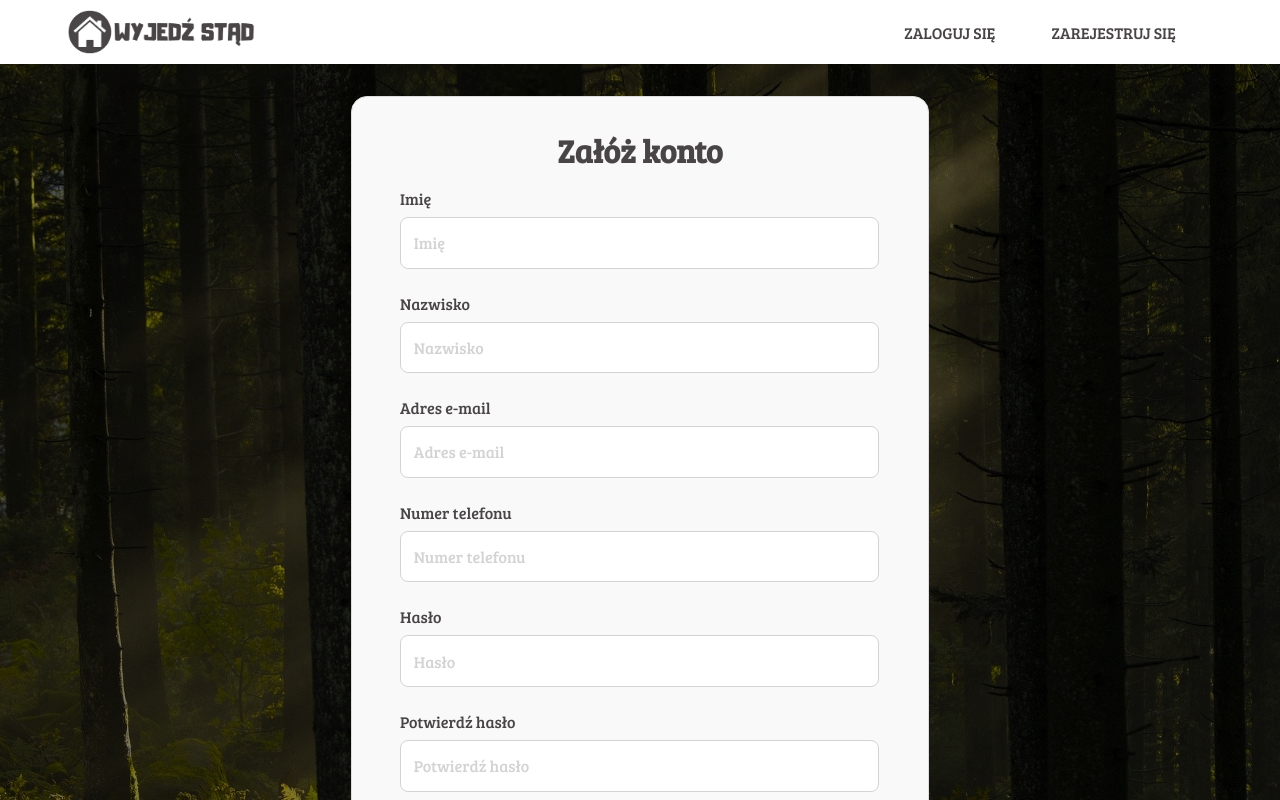
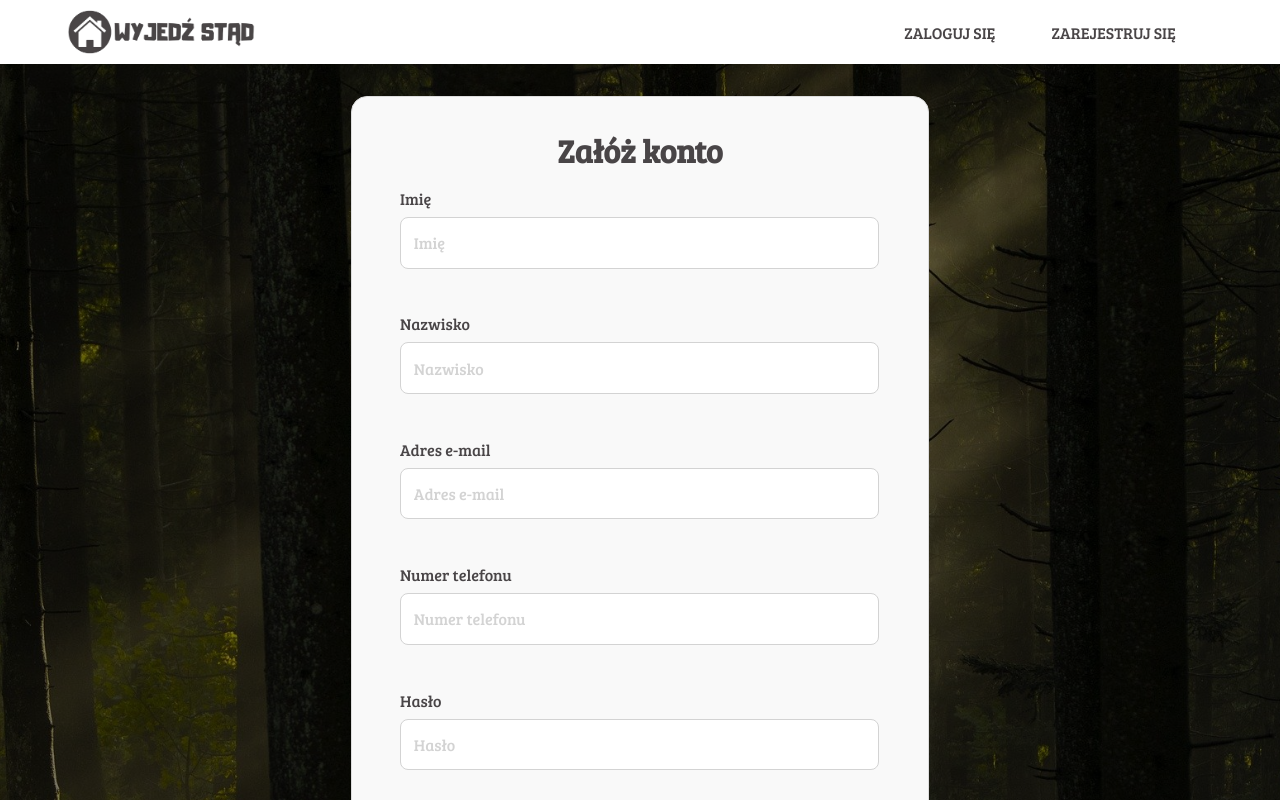
Before and after one commit to afra50/Bazy-Danych, a React (Create React App) app in the folder projekt/: page /SignUp in a window 1280 px wide. Shown: the top 800 px of the page. Built offline with nearby package versions, Linux system fonts and the light colour scheme.

Commit message:
Sign-up form validation

```diff
--- a/projekt/src/components/pages/Sign_up.js
+++ b/projekt/src/components/pages/Sign_up.js
@@ -20,13 +20,21 @@ function SignUp() {
       ...formData,
       [name]: value,
     });
+
+    // Usunięcie błędu, gdy użytkownik zaczyna wpisywać poprawne dane
+    if (errors[name]) {
+      setErrors({
+        ...errors,
+        [name]: "", // Usuwa błąd dla tego pola
+      });
+    }
   };
 
   // Walidacja formularza
   const validateForm = () => {
     const newErrors = {};
 
-    if (!formData.imiw) {
+    if (!formData.imie) {
       newErrors.imie = "Imię jest obowiązkowe";
     }
 
@@ -85,9 +93,11 @@ function SignUp() {
               name="imie"
               value={formData.imie}
               onChange={handleChange}
-              required
+              className={errors.imie ? "input-error" : ""}
             />
-            {errors.imie && <span className="error">{errors.imie}</span>}
+            <span className={errors.imie ? "error error-active" : "error"}>
+              {errors.imie}
+            </span>
           </div>
 
           {/* Nazwisko */}
@@ -100,11 +110,11 @@ function SignUp() {
               name="nazwisko"
               value={formData.nazwisko}
               onChange={handleChange}
-              required
+              className={errors.nazwisko ? "input-error" : ""}
             />
-            {errors.nazwisko && (
-              <span className="error">{errors.nazwisko}</span>
-            )}
+            <span className={errors.nazwisko ? "error error-active" : "error"}>
+              {errors.nazwisko}
+            </span>
           </div>
 
           {/* Email */}
@@ -112,14 +122,16 @@ function SignUp() {
             <label>Adres e-mail</label>
             <input
               placeholder="Adres e-mail"
-              type="email"
+              type="text"
               id="email"
               name="email"
               value={formData.email}
               onChange={handleChange}
-              required
+              className={errors.email ? "input-error" : ""}
             />
-            {errors.email && <span className="error">{errors.email}</span>}
+            <span className={errors.email ? "error error-active" : "error"}>
+              {errors.email}
+            </span>
           </div>
 
           {/* Telefon */}
@@ -132,9 +144,11 @@ function SignUp() {
               name="telefon"
               value={formData.telefon}
               onChange={handleChange}
-              required
+              className={errors.telefon ? "input-error" : ""}
             />
-            {errors.telefon && <span className="error">{errors.telefon}</span>}
+            <span className={errors.telefon ? "error error-active" : "error"}>
+              {errors.telefon}
+            </span>
           </div>
 
           {/* Hasło */}
@@ -147,9 +161,11 @@ function SignUp() {
               name="haslo"
               value={formData.haslo}
               onChange={handleChange}
-              required
+              className={errors.haslo ? "input-error" : ""}
             />
-            {errors.haslo && <span className="error">{errors.haslo}</span>}
+            <span className={errors.haslo ? "error error-active" : "error"}>
+              {errors.haslo}
+            </span>
           </div>
 
           {/* Potwierdzenie hasła */}
@@ -162,12 +178,15 @@ function SignUp() {
               name="potwierdzhaslo"
               value={formData.potwierdzhaslo}
               onChange={handleChange}
-              required
+              className={errors.potwierdzhaslo ? "input-error" : ""}
             />
-            {errors.potwierdzhaslo && (
-              <span className="error">{errors.potwierdzhaslo}</span>
-            )}
+            <span
+              className={errors.potwierdzhaslo ? "error error-active" : "error"}
+            >
+              {errors.potwierdzhaslo}
+            </span>
           </div>
+
           <div className="to_sign_in">
             <span>Masz już konto?</span>
             <a href="/SignIn">Zaloguj się</a>
--- a/projekt/src/styles/pages/Sign_up.scss
+++ b/projekt/src/styles/pages/Sign_up.scss
@@ -7,6 +7,8 @@
   background-position: center;
   position: relative;
   padding: 2rem 0;
+  min-height: 100vh;
+
   &::before {
     content: "";
     position: absolute;
@@ -72,13 +74,26 @@
         &::placeholder {
           color: lightgrey;
         }
+
+        /* Domyślny styl dla inputów z błędami */
+        &.input-error {
+          border-color: red;
+        }
       }
 
+      /* Komunikaty błędów - domyślnie przezroczyste */
       .error {
+        color: transparent; /* Komunikaty są niewidoczne */
+        font-size: 0.8rem; /* Mniejsze komunikaty */
+        height: 1rem; /* Zajmuje zawsze przestrzeń, by nie przesuwać layoutu */
+        margin-top: 0.3rem;
+        display: block;
+        transition: color 0.3s ease; /* Płynna zmiana koloru */
+      }
+
+      /* Kiedy pole zawiera błąd, zmienia kolor na czerwony */
+      .error-active {
         color: red;
-        font-size: 0.9rem;
-        margin-top: 0.5rem;
-        display: block;
       }
     }
 
```
